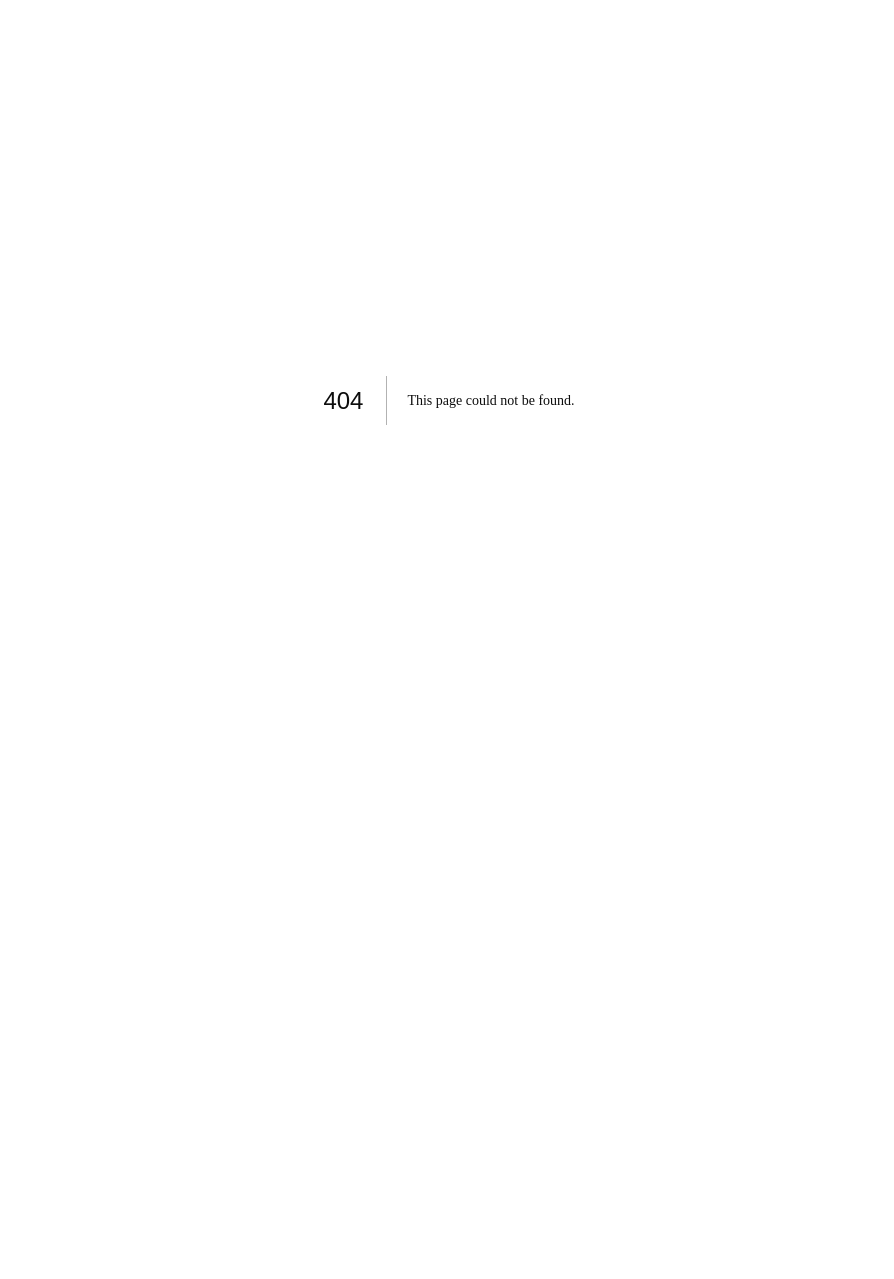
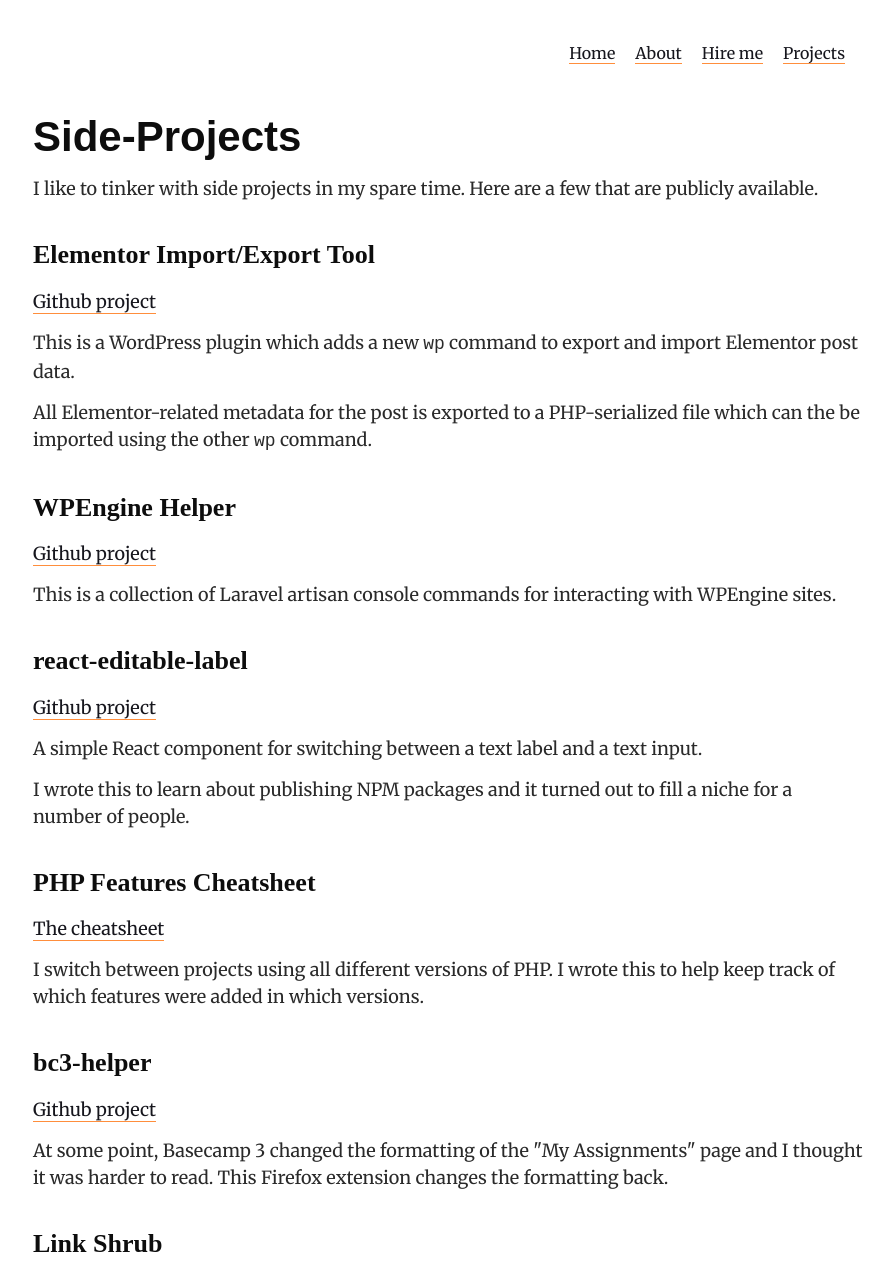
Before and after one commit to markbiek/blog, a Next.js app: page /projects in a window 1280 px wide. Before the commit this address had no page. Shown: the top 1279 px of the page, without its empty margins (191-1085 px from the left). Before the commit the page ends 800 px from the top, so only its background shows below. Built offline with nearby package versions, Linux system fonts and the light colour scheme; a web font is replaced by a local one.

Commit message:
Basic projects page

```diff
--- /dev/null
+++ b/pages/projects.tsx
@@ -0,0 +1,113 @@
+import Link from 'next/link';
+
+import Header from '../components/Header';
+
+export default function Projects() {
+	return (
+		<main>
+			<Header />
+			<h1>Side-Projects</h1>
+
+			<aside>
+				<p>
+					I like to tinker with side projects in my spare time. Here are a few
+					that are publicly available.
+				</p>
+			</aside>
+
+			<article>
+				<h2>Elementor Import/Export Tool</h2>
+				<p>
+					<a href='https://github.com/markbiek/elementor-import-export'>
+						Github project
+					</a>
+				</p>
+				<p>
+					This is a WordPress plugin which adds a new <code>wp</code> command to
+					export and import Elementor post data.
+				</p>
+				<p>
+					All Elementor-related metadata for the post is exported to a
+					PHP-serialized file which can the be imported using the other{' '}
+					<code>wp</code> command.
+				</p>
+			</article>
+
+			<article>
+				<h2>WPEngine Helper</h2>
+				<p>
+					<a href='https://github.com/markbiek/wpe-helper'>Github project</a>
+				</p>
+				<p>
+					This is a collection of Laravel artisan console commands for
+					interacting with WPEngine sites.
+				</p>
+			</article>
+
+			<article>
+				<h2>react-editable-label</h2>
+				<p>
+					<a href='https://www.npmjs.com/package/react-editable-label'>
+						Github project
+					</a>
+				</p>
+				<p>
+					A simple React component for switching between a text label and a text
+					input.
+				</p>
+				<p>
+					I wrote this to learn about publishing NPM packages and it turned out
+					to fill a niche for a number of people.
+				</p>
+			</article>
+
+			<article>
+				<h2>PHP Features Cheatsheet</h2>
+				<p>
+					<a href='https://markbiek.github.io/php-features-cheatsheet/'>
+						The cheatsheet
+					</a>
+				</p>
+				<p>
+					I switch between projects using all different versions of PHP. I wrote
+					this to help keep track of which features were added in which
+					versions.
+				</p>
+			</article>
+
+			<article>
+				<h2>bc3-helper</h2>
+				<p>
+					<a href='https://github.com/markbiek/bc3-helper-extension'>
+						Github project
+					</a>
+				</p>
+				<p>
+					At some point, Basecamp 3 changed the formatting of the "My
+					Assignments" page and I thought it was harder to read. This Firefox
+					extension changes the formatting back.
+				</p>
+			</article>
+
+			<article>
+				<h2>Link Shrub</h2>
+				<p>
+					<a href='https://github.com/markbiek/link-shrub'>Github project</a>
+				</p>
+				<p>A very simple, plain, self-hosted alternative to linktr.ee.</p>
+			</article>
+
+			<article>
+				<h2>Dotfiles</h2>
+				<p>
+					<a href='https://github.com/markbiek/dotfiles'>Github project</a>
+				</p>
+				<p>
+					All of the various config files that I use. I put them in Github to
+					make it easier to deploy on multiple machines <em>and</em> to
+					potentially be of use to others.
+				</p>
+			</article>
+		</main>
+	);
+}
--- a/styles/globals.css
+++ b/styles/globals.css
@@ -68,7 +68,7 @@
 h6 {
 	font-family: 'Merriweather', serif;
 	font-size: 1.125em;
-	margin: 1em 0;
+	margin: 1em 0 0.25em 0;
 	color: var(--headline);
 }
 
```
